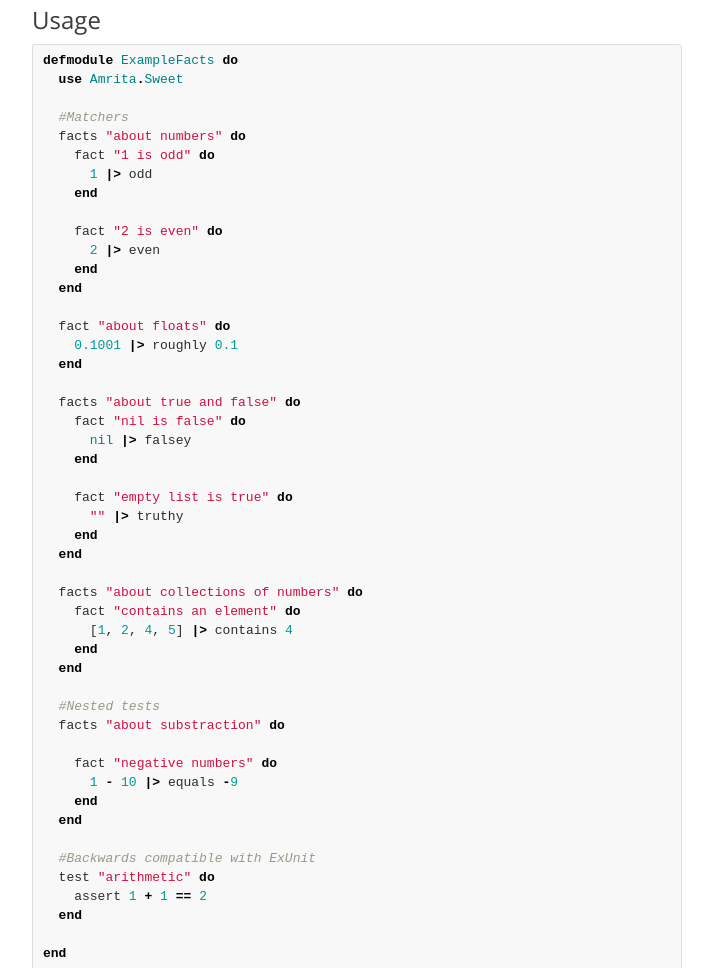
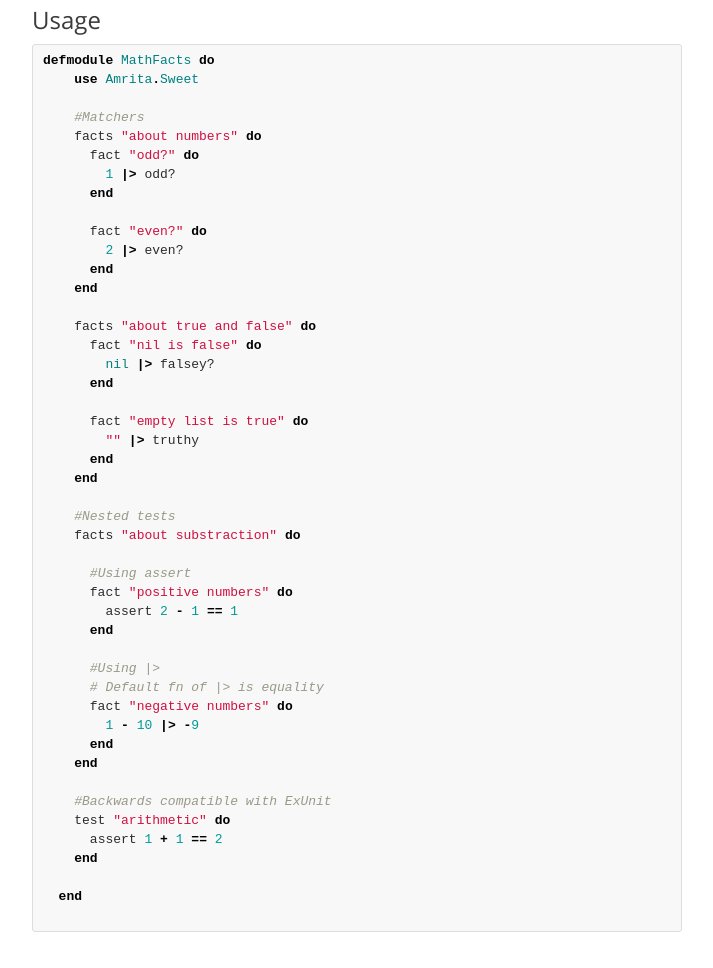
Before and after one commit to josephwilk/amrita, a plain HTML site: page index.html in a window 1280 px wide. Shown: the part 588-1556 px from the top of the page, without its empty margins (283-996 px from the left). Drawn offline with nearby package versions, Linux system fonts and the light colour scheme.

Commit message:
update examples

```diff
--- a/index.html
+++ b/index.html
@@ -46,30 +46,25 @@
   <span class="k">end</span>
 </pre></div>
 
-<h2>
-<a name="usage" class="anchor" href="#usage"><span class="octicon octicon-link"></span></a>Usage</h2>
+<h2>Usage</h2>
 
-<div class="highlight"><pre><span class="k">defmodule</span> <span class="no">ExampleFacts</span> <span class="k">do</span>
+  <div class="highlight"><pre><span class="k">defmodule</span> <span class="no">MathFacts</span> <span class="k">do</span>
   <span class="k">  </span><span class="kn">use</span> <span class="no">Amrita</span><span class="o">.</span><span class="no">Sweet</span>
 
     <span class="c1">#Matchers</span>
     <span class="n">facts</span> <span class="s2">"about numbers"</span> <span class="k">do</span>
-<span class="k">    </span><span class="n">fact</span> <span class="s2">"1 is odd"</span> <span class="k">do</span>
-<span class="k">      </span><span class="m">1</span> <span class="o">|&gt;</span> <span class="n">odd</span>
+  <span class="k">    </span><span class="n">fact</span> <span class="s2">"odd?"</span> <span class="k">do</span>
+  <span class="k">      </span><span class="m">1</span> <span class="o">|&gt;</span> <span class="n">odd?</span>
       <span class="k">end</span>
 
-    <span class="n">fact</span> <span class="s2">"2 is even"</span> <span class="k">do</span>
-<span class="k">      </span><span class="m">2</span> <span class="o">|&gt;</span> <span class="n">even</span>
+      <span class="n">fact</span> <span class="s2">"even?"</span> <span class="k">do</span>
+  <span class="k">      </span><span class="m">2</span> <span class="o">|&gt;</span> <span class="n">even?</span>
       <span class="k">end</span>
-  <span class="k">end</span>
-
-  <span class="n">fact</span> <span class="s2">"about floats"</span> <span class="k">do</span>
-<span class="k">    </span><span class="m">0.1001</span> <span class="o">|&gt;</span> <span class="n">roughly</span> <span class="m">0.1</span>
     <span class="k">end</span>
 
     <span class="n">facts</span> <span class="s2">"about true and false"</span> <span class="k">do</span>
   <span class="k">    </span><span class="n">fact</span> <span class="s2">"nil is false"</span> <span class="k">do</span>
-<span class="k">      </span><span class="no">nil</span> <span class="o">|&gt;</span> <span class="n">falsey</span>
+  <span class="k">      </span><span class="no">nil</span> <span class="o">|&gt;</span> <span class="n">falsey?</span>
       <span class="k">end</span>
 
       <span class="n">fact</span> <span class="s2">"empty list is true"</span> <span class="k">do</span>
@@ -77,17 +72,18 @@
       <span class="k">end</span>
     <span class="k">end</span>
 
-  <span class="n">facts</span> <span class="s2">"about collections of numbers"</span> <span class="k">do</span>
-<span class="k">    </span><span class="n">fact</span> <span class="s2">"contains an element"</span> <span class="k">do</span>
-<span class="k">      </span><span class="p">[</span><span class="m">1</span><span class="p">,</span> <span class="m">2</span><span class="p">,</span> <span class="m">4</span><span class="p">,</span> <span class="m">5</span><span class="p">]</span> <span class="o">|&gt;</span> <span class="n">contains</span> <span class="m">4</span>
-    <span class="k">end</span>
-  <span class="k">end</span>
-
     <span class="c1">#Nested tests</span>
     <span class="n">facts</span> <span class="s2">"about substraction"</span> <span class="k">do</span>
 
-<span class="k">    </span><span class="n">fact</span> <span class="s2">"negative numbers"</span> <span class="k">do</span>
-<span class="k">      </span><span class="m">1</span> <span class="o">-</span> <span class="m">10</span> <span class="o">|&gt;</span> <span class="n">equals</span> <span class="o">-</span><span class="m">9</span>
+  <span class="k">    </span><span class="c1">#Using assert</span>
+      <span class="n">fact</span> <span class="s2">"positive numbers"</span> <span class="k">do</span>
+  <span class="k">      </span><span class="n">assert</span> <span class="m">2</span> <span class="o">-</span> <span class="m">1</span> <span class="o">==</span> <span class="m">1</span>
+      <span class="k">end</span>
+
+      <span class="c1">#Using |&gt;</span>
+      <span class="c1"># Default fn of |&gt; is equality</span>
+      <span class="n">fact</span> <span class="s2">"negative numbers"</span> <span class="k">do</span>
+  <span class="k">      </span><span class="m">1</span> <span class="o">-</span> <span class="m">10</span> <span class="o">|&gt;</span> <span class="o">-</span><span class="m">9</span>
       <span class="k">end</span>
     <span class="k">end</span>
 
```
Lines whose indentation alone changed are shown as unchanged.
